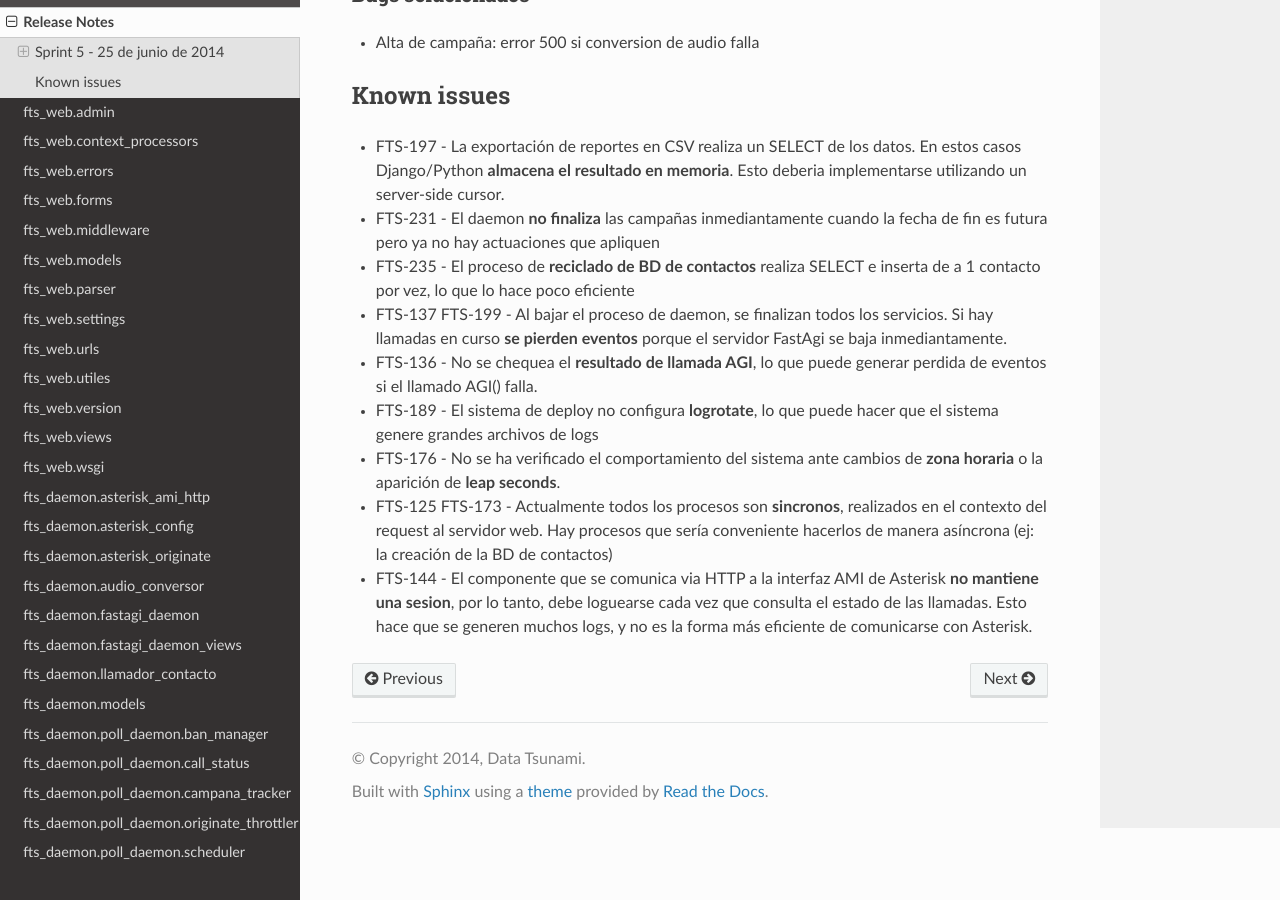
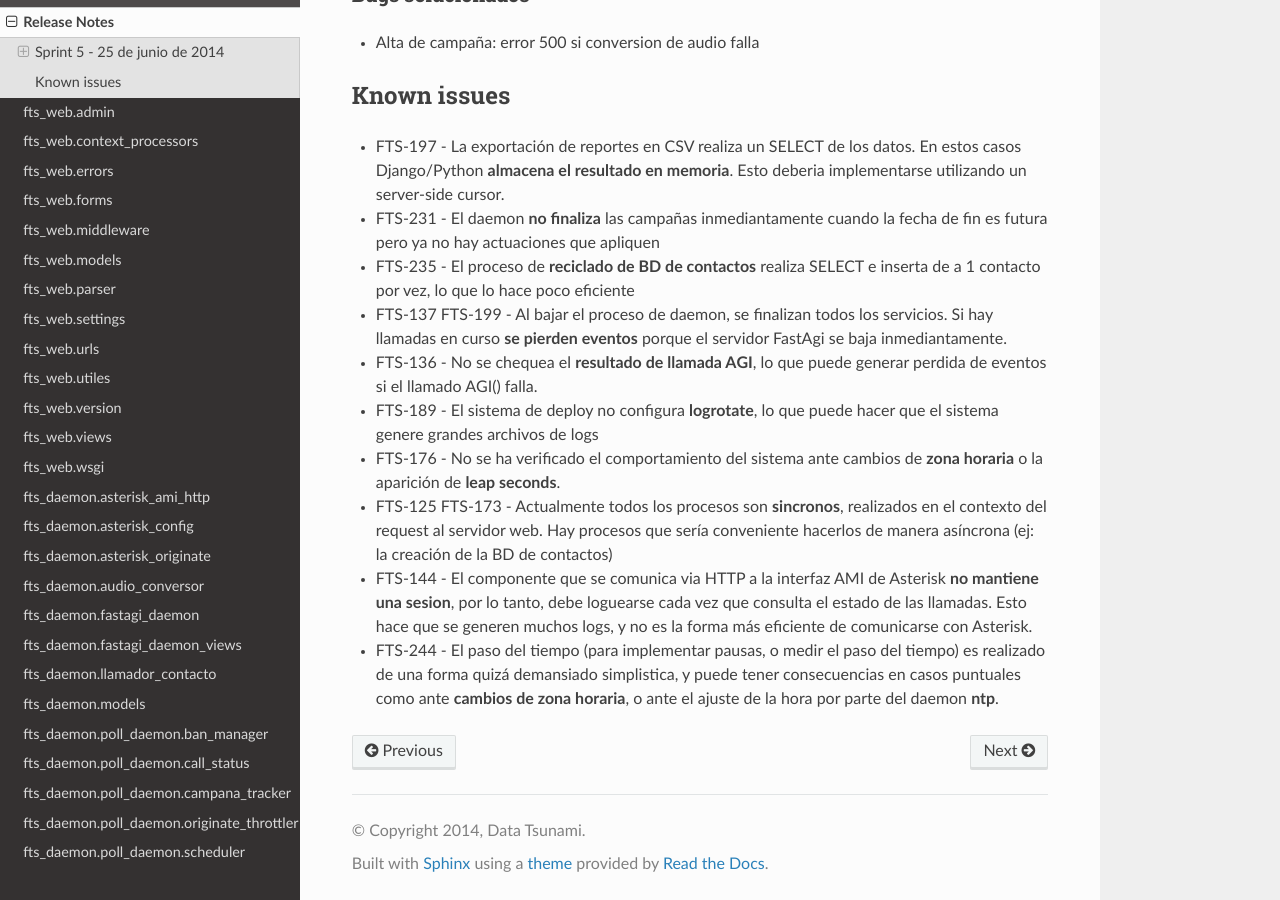
Before and after one commit to aybaker/omnicontact, a Sphinx documentation site: the page built from docs/release_notes.rst, in a window 1280 px wide and 900 px high, scrolled down 575 px. Built offline with Sphinx 7.4.7 and the Read the Docs theme 2.0.0, drawn with Linux system fonts in a browser that asks for light colours.

Commit message:
Agrega item a known issues

```diff
--- a/docs/release_notes.rst
+++ b/docs/release_notes.rst
@@ -53,3 +53,7 @@ Known issues
   **no mantiene una sesion**, por lo tanto, debe loguearse cada vez que consulta
   el estado de las llamadas. Esto hace que se generen muchos logs, y no es la
   forma más eficiente de comunicarse con Asterisk.
+* FTS-244 - El paso del tiempo (para implementar pausas, o medir el paso del tiempo)
+  es realizado de una forma quizá demansiado simplistica, y puede tener consecuencias
+  en casos puntuales como ante **cambios de zona horaria**, o ante el ajuste de la hora
+  por parte del daemon **ntp**.
```
